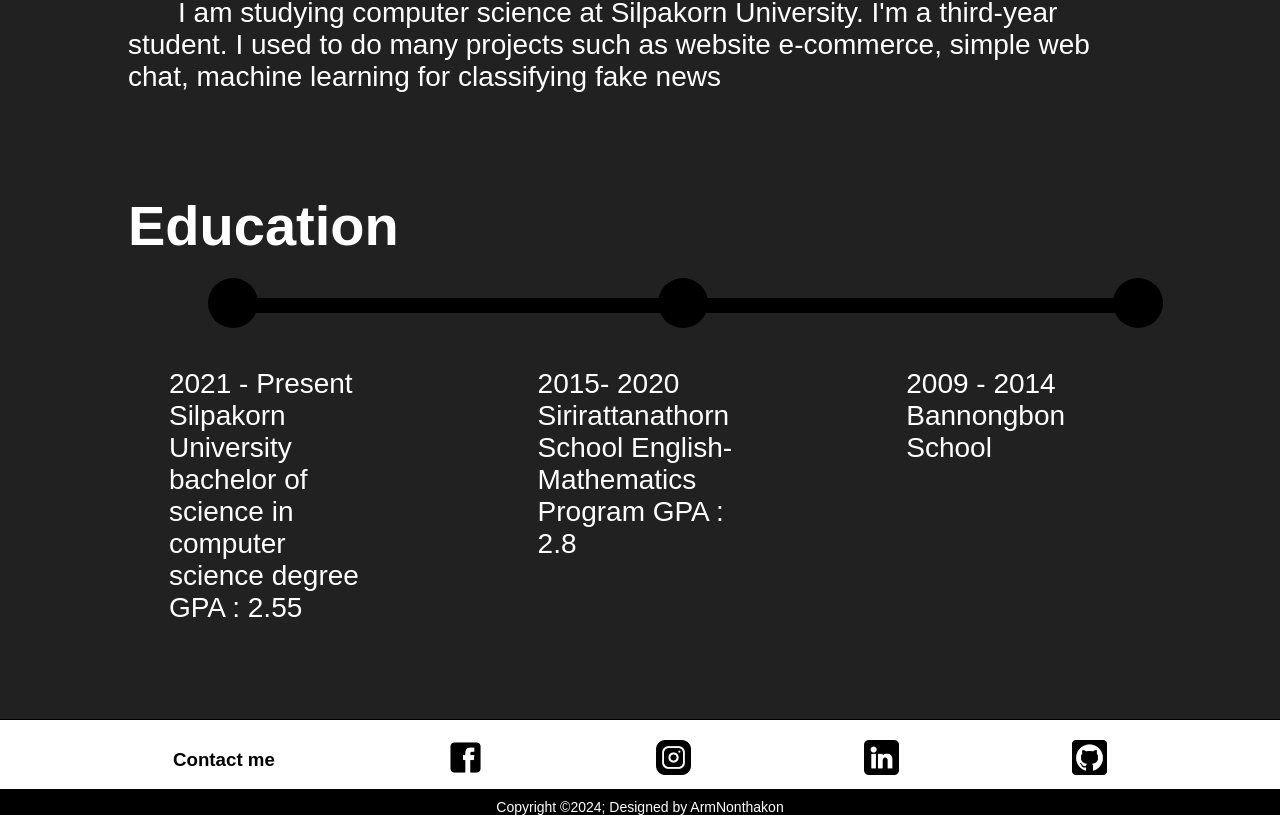
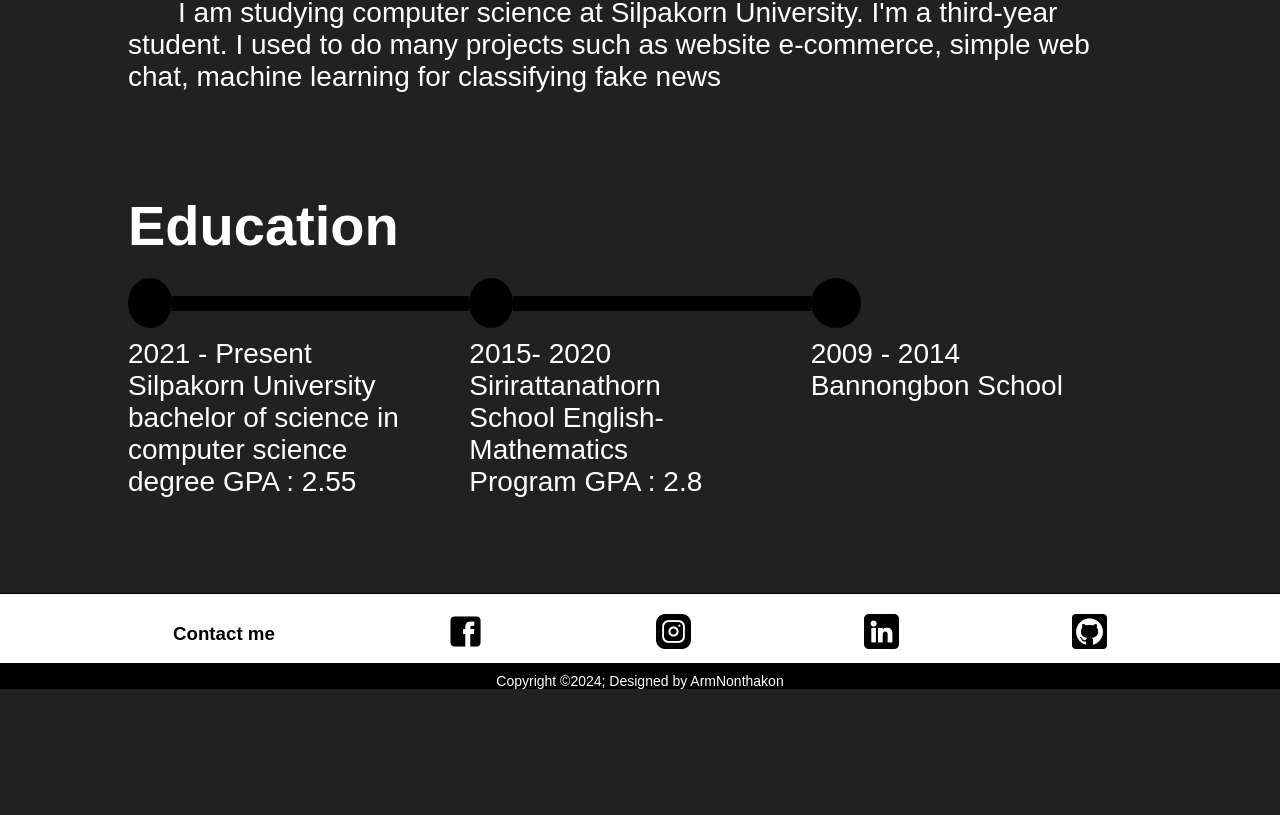
Before and after one commit to ArmNonthakon/Portfolio, a React (Vite) app: page / in a window 1280 px wide. Shown: the part 717-1532 px from the top of the page. After the commit the page ends 1406 px from the top, so only its background shows below. Built offline with nearby package versions, Linux system fonts and the light colour scheme; a web font is replaced by a local one.

Commit message:
Project Complete!!!

```diff
--- a/src/component/homepage/aboutMe/aboutme.css
+++ b/src/component/homepage/aboutMe/aboutme.css
@@ -118,57 +118,32 @@
     width: 50px;
     border-radius: 50%;
     background-color: black;
-    position: absolute;
+
 }
 
 .rec {
-    width: 300px;
+    width: 100%;
     height: 15px;
     background-color: black;
-    position: absolute;
 }
-
-.group-roadmap #dot1 {
-    left: 80px;
-}
-
-.group-roadmap #rec1 {
-    top: 20px;
-    left: 118px;
-    width: 400px;
-}
-
-.group-roadmap #dot2 {
-    left: 530px;
-}
-
-.group-roadmap #rec2 {
-    top: 20px;
-    left: 450px;
-    width: 550px;
-}
-
-.group-roadmap #dot3 {
-    left: 985px;
-}
-
 .group-roadmap {
-    position: relative;
+    width: 100%;
+    display: flex;
     align-items: center;
-    height: 70px;
-    margin: 20px 0px;
+    margin-top: 20px;
 }
 
 .education-road {
     display: flex;
-    justify-content: space-around;
+    justify-content: start;
 }
-
-.education-road p {
-    width: 20%;
+.block-content-education{
+    width: 40%;
 }
-
-
+.block-content-education p{
+    width: 80%;
+    margin-top: 10px;
+}
 
 .about-me-animation:after {
     content: "";
@@ -210,7 +185,49 @@
         content: "About me";
     }
 }
+@media only screen and (max-width: 900px) {
+    .section-one-aboutme {
+        flex-direction: column;
+        height: auto;
+    }
 
+    .sec-text {
+        width: 100%;
+        text-align: center;
+        background-color: rgb(24, 24, 24);
+        padding: 30px 0px;
+    }
+    .name-pic{
+        width: 100%;
+        height: 80%;
+    }
+    .Pic-personal{
+        width: 100%;
+        background-position: center;
+
+    }
+    .pic-deco{
+        display: none;
+    }
+
+    .sec-text-name {
+        margin-top: 0;
+        font-size: 24px;
+    }
+    .group-roadmap{
+        display: none;
+    }
+    .block-content-education{
+        width: 100%;
+    }
+    .education-road{
+        margin-top: 10px;
+        flex-direction: column;
+    }
+    .education-road p {
+        width: 100%;
+    }
+}
 @media only screen and (max-width: 600px) {
     .section-one-aboutme {
         flex-direction: column;
--- a/src/component/homepage/aboutMe/aboutme.jsx
+++ b/src/component/homepage/aboutMe/aboutme.jsx
@@ -24,35 +24,42 @@ function Aboutme() {
             </div>
             <div className='education'>
                 <h1>Education</h1>
-                <div className='roadmap'>
+                <div className='education-road'>
+                    <div className='block-content-education'>
                         <div className='group-roadmap'>
-                        <div className='dot' id='dot1'></div>
-                        <div className='rec' id='rec1'></div>
+                            <div className='dot' ></div>
+                            <div className='rec' ></div>
                         </div>
-                    <div className='group-roadmap'>
-                        <div className='dot' id='dot2'></div>
-                        <div className='rec' id='rec2'></div>
-                    </div>
-                    <div className='group-roadmap'>
-                        <div className='dot' id='dot3'></div>
-                    </div>
-                </div>
-                <div className='education-road'>
 
                         <p>2021 - Present
                             Silpakorn University
                             bachelor of science in computer science degree
                             GPA : 2.55</p>
+                    </div>
+
                     <br />
+                    <div className='block-content-education'>
+                        <div className='group-roadmap'>
+                            <div className='dot' ></div>
+                            <div className='rec' ></div>
+                        </div>
                         <p>
                             2015- 2020
                             Sirirattanathorn School
                             English-Mathematics Program
                             GPA : 2.8
                         </p>
+                    </div>
+
                     <br />
+                    <div className='block-content-education'>
+                        <div className='group-roadmap'>
+                            <div className='dot' ></div>
+                        </div>
                         <p>2009 - 2014
                             Bannongbon School</p>
+                    </div>
+
                 </div>
 
 
```
Lines whose indentation alone changed are shown as unchanged.
